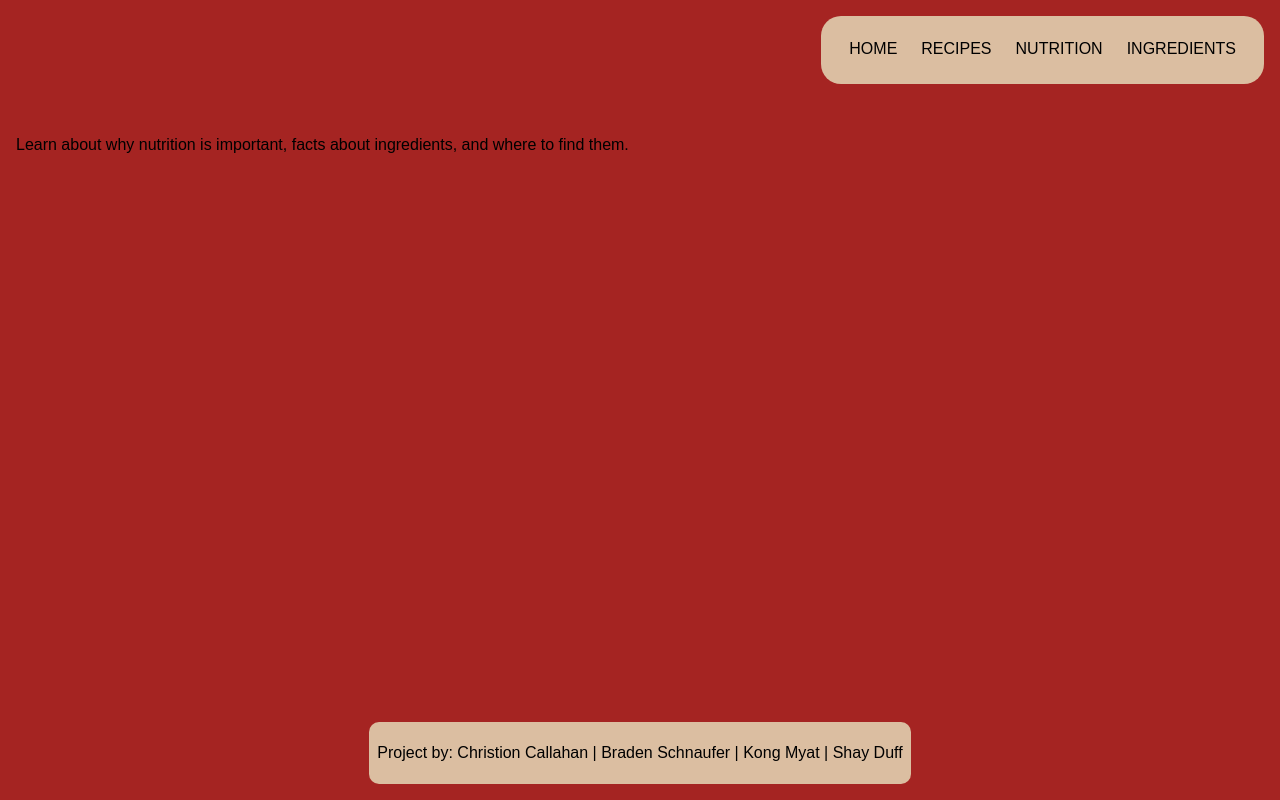
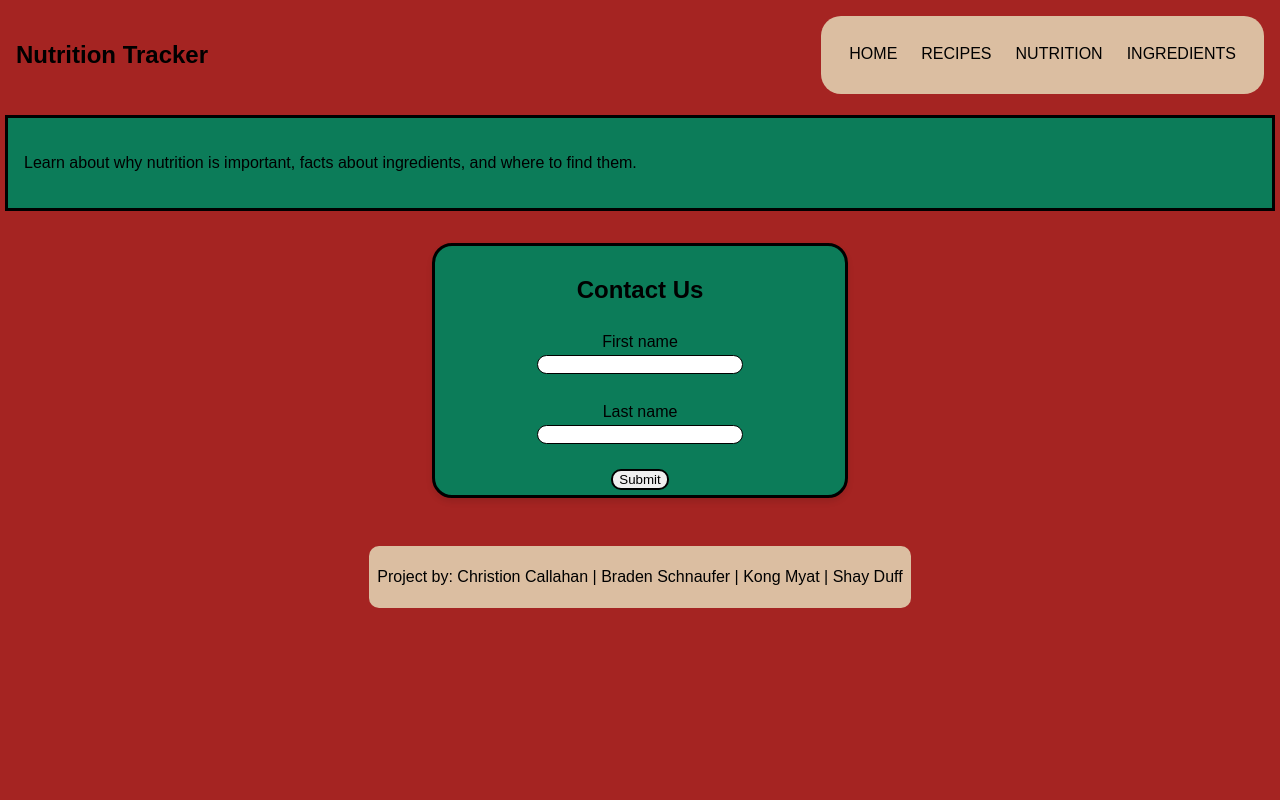
Before and after one commit to christion-c/CS1300Final, a plain HTML site: page index.html in a window 1280 px wide. Drawn offline with Linux system fonts and the light colour scheme.

Commit message:
form | colors

```diff
--- a/assets/css/style.css
+++ b/assets/css/style.css
@@ -1,6 +1,6 @@
 /* All of the website's CSS needs to be in this file. utilize id's to apply targeted styles */
 
-/* GENERSL LSYOUT */
+/* GENERSL LAYOUT */
 html, body {
     height: 100%;
     display: flex;
@@ -14,7 +14,7 @@ html, body {
 /* NAVIGATION */
 nav {
     display: flex;
-    justify-content: flex-end;
+    justify-content: space-between;
     background-color: transparent;
     padding: 1rem;
 }
@@ -63,9 +63,39 @@ nav ul li:hover::after {
 }
 
 /*MAIN SECTION */
-main {
+#introduction {
+    background-color: #0C7C59;
+    border-style: solid;
+    margin: 5px;
     flex: 1;
     padding: 1rem;
+}
+
+form {
+    background-color: #0C7C59;
+    display: flex;
+    flex-direction: column;
+    border-style: solid;
+    border-radius: 20px;
+    margin: 2rem auto;
+    padding: 5px;
+    max-width: 400px;
+    box-shadow: 0 4px 6px rgba(0, 0, 0, 0.1);
+    text-align: center;
+}
+
+form input, textarea{
+    display: flex;
+    width: 50%;
+    border: 1px solid #000000;
+    border-radius: 10px;
+    align-self: center;
+}
+
+form button {
+    align-self: center;
+    border: 2px solid;
+    border-radius: 10px;
 }
 
 /*FOOTER */
--- a/index.html
+++ b/index.html
@@ -8,6 +8,9 @@
 <body>
 
     <nav>
+        <div class="Icon">
+        <h1>Nutrition Tracker</h1>
+        </div>
         <div class="nav-container">
             <ul>
                 <li><a href="index.html">HOME</a></li>
@@ -24,6 +27,17 @@
                 <p>Learn about why nutrition is important, facts about ingredients, and where to find them.</p>
             </div>
         </section>
+
+        <section class="contact">
+            <form>
+                <h2>Contact Us</h2>
+                <label for="fname">First name</label>
+                <input type="text" id="fname" name="fname"><br>
+                <label for="lname">Last name</label>
+                <input type="text" id="lname" name="lname"><br>
+                <button type="submit">Submit</button>
+              </form>
+        </section>
     </main>
 
     <footer>
```
Also changed, not shown: Ingredients.html (+13 -1 lines), nutrition.html (+13 -1 lines), recipes.html (+13 -1 lines), assets/css/animations.css (deleted).
